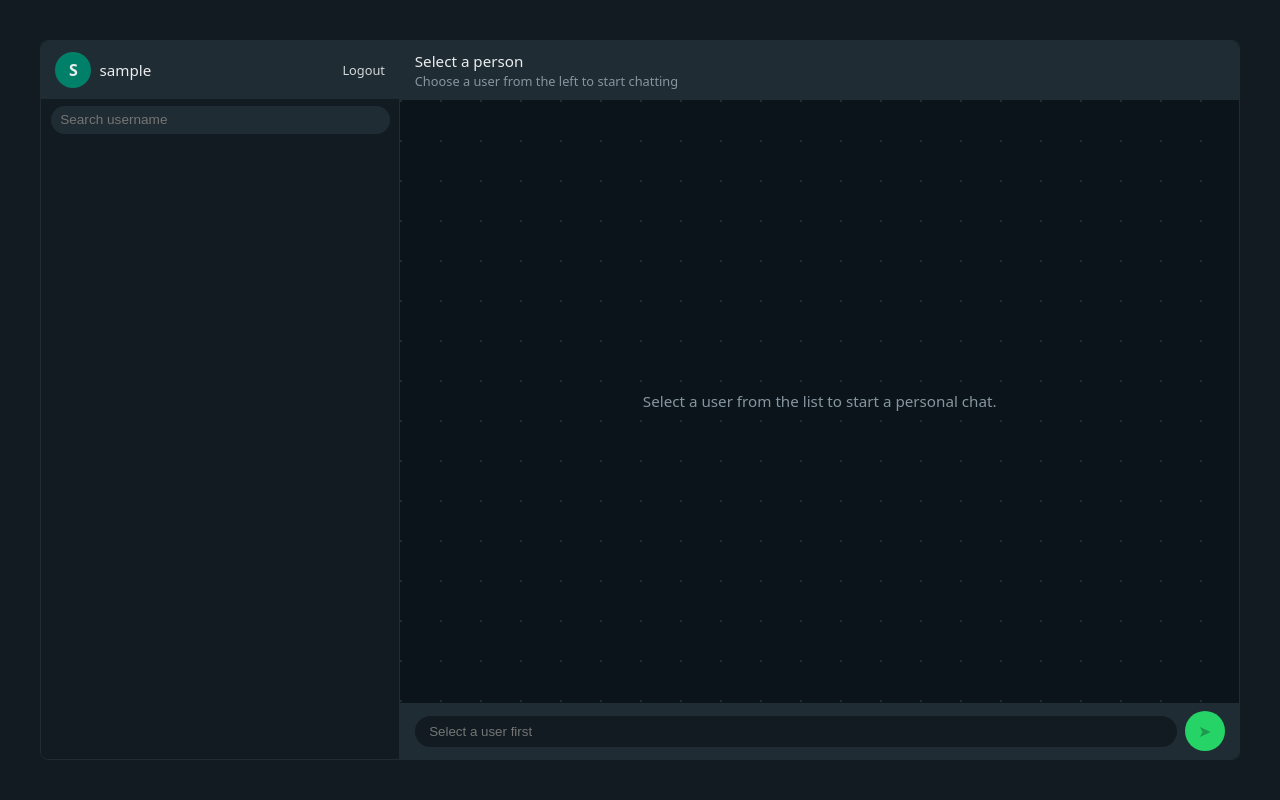
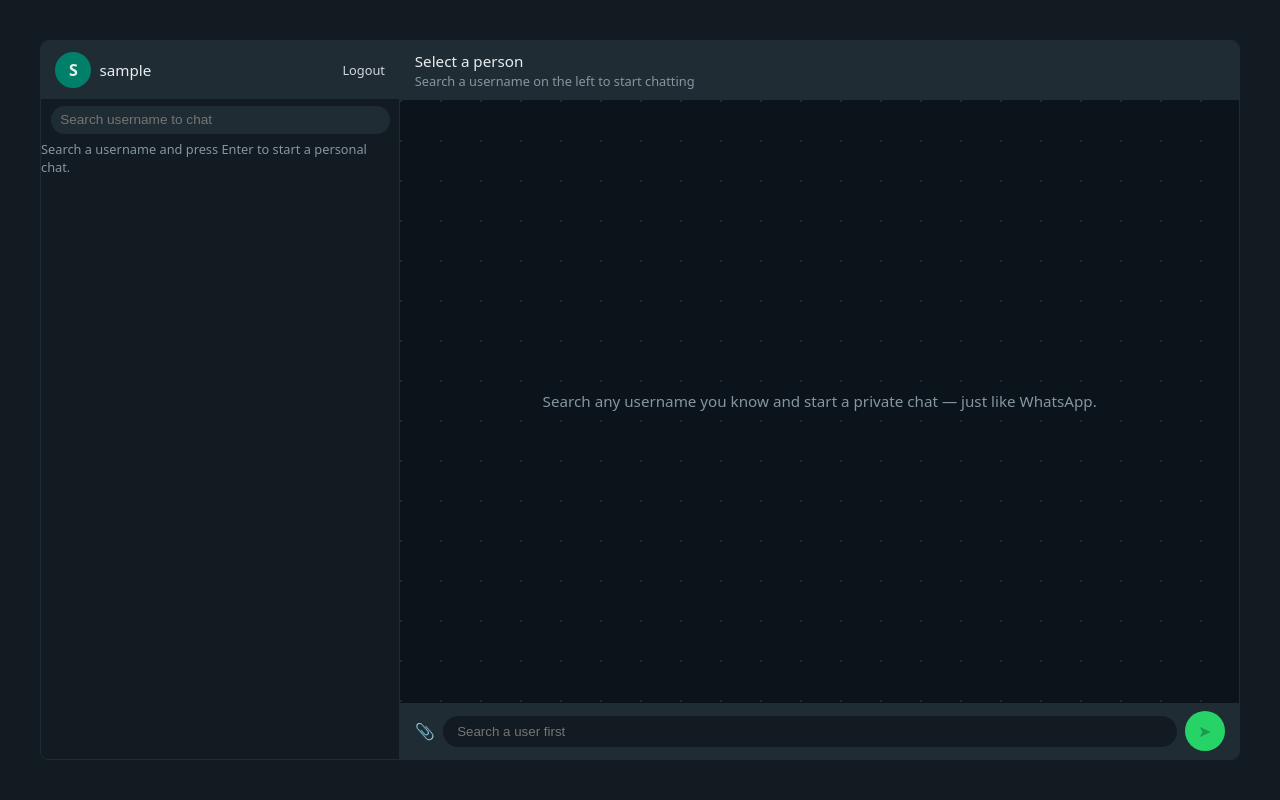
Before and after one commit to ashikurrahma017/nowrin-ashikur-chat, a Flask app: page /chat in a window 1280 px wide. Run offline with Flask 3, Linux system fonts and the light colour scheme; the visitor is signed in with stand-in values (Sample User, id 1).

Commit message:
Update chat.html

```diff
--- a/templates/chat.html
+++ b/templates/chat.html
@@ -1,12 +1,12 @@
 {% extends "base.html" %}
-{% block title %}Chat | WhatsChat{% endblock %}
+{% block title %}Chat | Whats chat{% endblock %}
 
 {% block content %}
 <div class="whatsapp-layout"
      data-current="{{ current_username }}"
      data-active="{{ active_username or '' }}">
 
-    <!-- LEFT SIDEBAR: USERS LIST -->
+    <!-- LEFT SIDEBAR: ONLY SEARCH -->
     <aside class="sidebar">
         <header class="sidebar-header">
             <div class="profile-circle">{{ current_username[0]|upper }}</div>
@@ -15,24 +15,16 @@
         </header>
 
         <div class="sidebar-search">
-            <input id="user-search" type="text"
-                   placeholder="Search username">
+            <form id="user-search-form">
+                <input id="search-username" type="text"
+                       placeholder="Search username to chat">
+            </form>
         </div>
 
-        <div class="chat-list" id="user-list">
-            {% for u in users %}
-            <div class="chat-list-item {% if active_username == u['username'] %}active{% endif %}">
-                <a class="chat-list-link" href="{{ url_for('chat', username=u['username']) }}">
-                    <div class="chat-avatar">{{ u['username'][0]|upper }}</div>
-                    <div class="chat-info">
-                        <div class="chat-title username-text">{{ u['username'] }}</div>
-                        <div class="chat-last">
-                            Tap to chat
-                        </div>
-                    </div>
-                </a>
+        <div class="chat-list empty">
+            <div class="chat-last">
+                Search a username and press Enter to start a personal chat.
             </div>
-            {% endfor %}
         </div>
     </aside>
 
@@ -49,7 +41,7 @@
                 {% else %}
                     <div>
                         <div class="chat-title">Select a person</div>
-                        <div class="chat-subtitle">Choose a user from the left to start chatting</div>
+                        <div class="chat-subtitle">Search a username on the left to start chatting</div>
                     </div>
                 {% endif %}
             </div>
@@ -58,16 +50,20 @@
         <section class="chat-body" id="messages">
             {% if not active_username %}
             <div class="empty-state">
-                <p>Select a user from the list to start a personal chat.</p>
+                <p>Search any username you know and start a private chat — just like WhatsApp.</p>
             </div>
             {% endif %}
         </section>
 
         <footer class="chat-footer">
             <form id="message-form">
+                <div class="input-icons">
+                    <label for="image-input" class="icon-button" title="Send photo">📎</label>
+                    <input id="image-input" type="file" accept="image/*" style="display:none">
+                </div>
                 <div class="input-wrapper">
                     <input id="message-input" type="text"
-                           placeholder="{% if active_username %}Type a message{% else %}Select a user first{% endif %}"
+                           placeholder="{% if active_username %}Type a message{% else %}Search a user first{% endif %}"
                            autocomplete="off"
                            {% if not active_username %}disabled{% endif %}>
                 </div>
```
